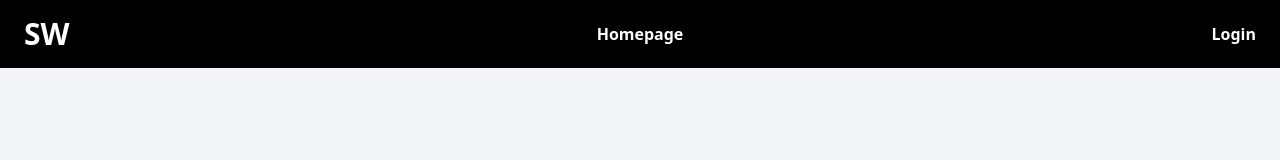
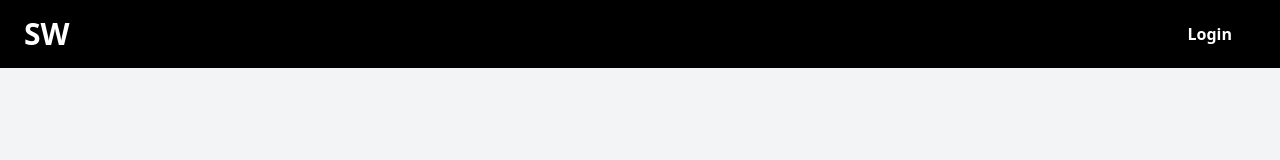
Before and after one commit to Kashigu/DAE_FRONTEND, a Vue app: page /login in a window 1280 px wide. Shown: the top 160 px of the page. Built offline with nearby package versions, Linux system fonts and the light colour scheme.

Commit message:
Visual changers with header Login fixed

```diff
--- a/src/components/Header.vue
+++ b/src/components/Header.vue
@@ -1,26 +1,35 @@
 <template>
   <div class="bg-black">
-      <header class="bg-black grid grid-cols-3 items-center px-6 py-4">
+    <header class="bg-black grid grid-cols-2 items-center px-6 py-4">
       <!-- Logo Section -->
       <div class="text-3xl text-white font-bold justify-start flex">
         <router-link to="/">
           SW
         </router-link>
       </div>
-        <!-- Navigation Section -->
-        <nav class="text-white font-bold space-x-12 justify-center flex">
-          <router-link to="/" class="hover:text-red-500">Homepage</router-link>
-        </nav>
+
       <!-- User Section -->
-        <div class="text-white font-bold justify-end flex">
-          <router-link to="/login" class="hover:text-red-500">Login</router-link>
+      <div v-if="authStore.isUserLoggedIn" class="text-white font-bold flex justify-end  px-6 ">
+        <router-link to="/encomendas" class="hover:text-gray-200 mx-6">Encomendas</router-link>
+        <router-link to="/login" class="hover:text-gray-200">Logout</router-link>
+      </div>
+      <div v-else class="text-white font-bold flex justify-end  px-6 ">
+        <router-link to="/login" class="text-white justify-end hover:text-gray-200">Login</router-link>
       </div>
     </header>
   </div>
 </template>
 
 <script>
+import { useAuthStore } from "@/stores/auth";
 export default {
   name: "Header",
+  setup() {
+    const authStore = useAuthStore(); // Access the auth store
+
+    return {
+      authStore,
+    };
+  },
 };
 </script>
--- a/src/router/index.js
+++ b/src/router/index.js
@@ -55,7 +55,7 @@ const routes = [
   {
     path: '/AddMedicoes/:id?',
     name: 'AddMedicoes',
-    component: () => import('@/views/addMedicoes.vue'),
+    component: () => import('@/views/AddMedicoes.vue'),
     meta: { layout: Layout },
   },
 ];
--- a/src/stores/auth.js
+++ b/src/stores/auth.js
@@ -1,11 +1,13 @@
 import api from '/src/api/api.js';
 import { defineStore } from 'pinia';
-import { ref } from 'vue';
+import { ref, computed } from 'vue';
 
 export const useAuthStore = defineStore('auth', () => {
     const token = ref('');
     const user = ref(null);
     const isLoggedIn = ref(false);
+
+    const isUserLoggedIn = computed(() => isLoggedIn.value);
 
     const checkValue = (value) => {
         /*
@@ -87,5 +89,6 @@ export const useAuthStore = defineStore('auth', () => {
         login,
         logout,
         getToken,
+        isUserLoggedIn,
     };
 });
--- a/src/views/Encomendas.vue
+++ b/src/views/Encomendas.vue
@@ -22,10 +22,10 @@
         >
           <!-- Encomenda Information -->
            <a :href="'/volumesEncomendas/' + encomenda.codigo">
-          <h2 class="text-2xl font-bold text-black mb-4">Código: {{ encomenda.codigo }}</h2>
+          <h2 class="text-2xl font-bold text-black mb-4">Encomenda #{{ encomenda.codigo }}</h2>
           <p class="text-lg font-medium">Estado: {{ encomenda.estado }}</p>
-          <p class="text-lg font-medium">Morada: {{ encomenda.morada }}</p>
-          <p class="text-lg font-medium">Cliente: {{ encomenda.clienteUsername }}</p>
+          <p class="text-lg font-medium">Morada de Envio: {{ encomenda.morada }}</p>
+          <p v-if="authStore.user.role!='Cliente'" class="text-lg font-medium">Cliente: {{ encomenda.clienteUsername }}</p>
            </a>
         </div>
       </div>
@@ -39,6 +39,13 @@
     data() {
       return {
         encomendas: [],
+      };
+    },
+    setup() {
+      const authStore = useAuthStore(); // Access the auth store
+
+      return {
+        authStore,
       };
     },
     async created() {
--- a/src/views/Login.vue
+++ b/src/views/Login.vue
@@ -51,6 +51,7 @@
 
 <script>
 import { useAuthStore } from '../stores/auth';
+import { onMounted } from 'vue';
 import router from "@/router/index.js"; // Import the store
 
 export default {
@@ -59,6 +60,18 @@ export default {
       username: '', // Bound to the username input
       password: '', // Bound to the password input
       errorMessage: '', // Error message for invalid login
+    };
+  },
+  setup() {
+    const authStore = useAuthStore();
+
+    // Call the logout function on component mounted
+    onMounted(() => {
+      authStore.logout();
+    });
+
+    return {
+      authStore,
     };
   },
   methods: {
@@ -77,3 +90,7 @@ export default {
   },
 };
 </script>
+
+<style>
+/* Optional: Add custom styles here */
+</style>
```
Lines whose indentation alone changed are shown as unchanged.
